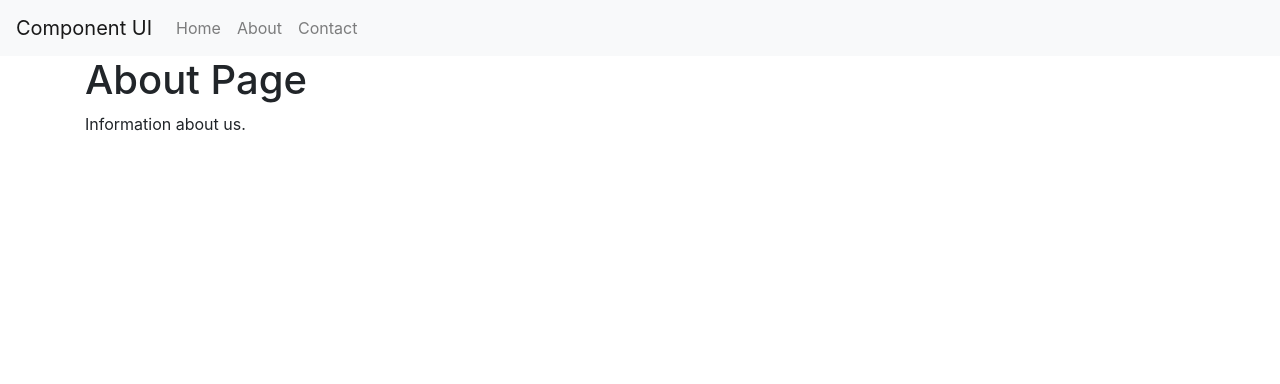
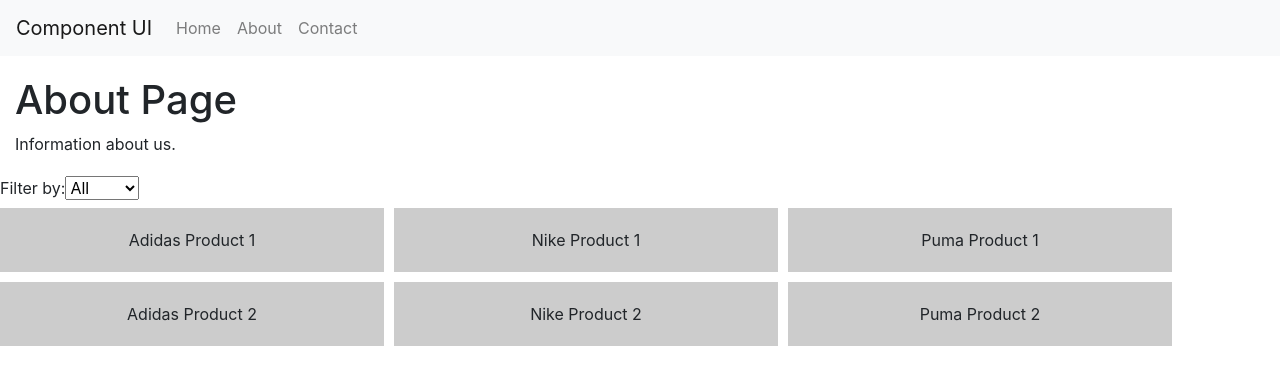
Before and after one commit to CBSE-summer2024/team5, an Angular app: page /about in a window 1280 px wide. Shown: the top 384 px of the page. Built offline with nearby package versions, Linux system fonts and the light colour scheme.

Commit message:
Add filter interface

```diff
--- a/src/app/about/about.component.html
+++ b/src/app/about/about.component.html
@@ -1,4 +1,70 @@
-<div class="container">
-    <h1>About Page</h1>
-    <p>Information about us.</p>
-  </div>
+<!DOCTYPE html>
+<html lang="en">
+<head>
+    <meta charset="UTF-8">
+    <meta name="viewport" content="width=device-width, initial-scale=1.0">
+    <title>Product Filter</title>
+    <style>
+        .products {
+            display: flex;
+            flex-wrap: wrap;
+            gap: 10px;
+        }
+        .product {
+            width: 30%;
+            background-color: #ccc;
+            padding: 20px;
+            text-align: center;
+        }
+        .container {
+            margin: 20px 0;
+        }
+    </style>
+</head>
+<body>
+
+    <div class="container">
+        <h1>About Page</h1>
+        <p>Information about us.</p>
+    </div>
+
+    <div>
+        <label for="filter">Filter by:</label>
+        <select id="filter" onchange="filterProducts()">
+            <option value="all">All</option>
+            <option value="adidas">Adidas</option>
+            <option value="nike">Nike</option>
+            <option value="puma">Puma</option>
+        </select>
+    </div>
+
+    <div class="products">
+        <div class="product" data-brand="adidas">Adidas Product 1</div>
+        <div class="product" data-brand="nike">Nike Product 1</div>
+        <div class="product" data-brand="puma">Puma Product 1</div>
+        <div class="product" data-brand="adidas">Adidas Product 2</div>
+        <div class="product" data-brand="nike">Nike Product 2</div>
+        <div class="product" data-brand="puma">Puma Product 2</div>
+    </div>
+
+    <script>
+        function filterProducts() {
+            var filter = document.getElementById("filter").value;
+            var products = document.querySelectorAll(".product");
+
+            products.forEach(function(product) {
+                if (filter === "all") {
+                    product.style.display = "block";
+                } else {
+                    if (product.getAttribute("data-brand") === filter) {
+                        product.style.display = "block";
+                    } else {
+                        product.style.display = "none";
+                    }
+                }
+            });
+        }
+    </script>
+
+</body>
+</html>
```
